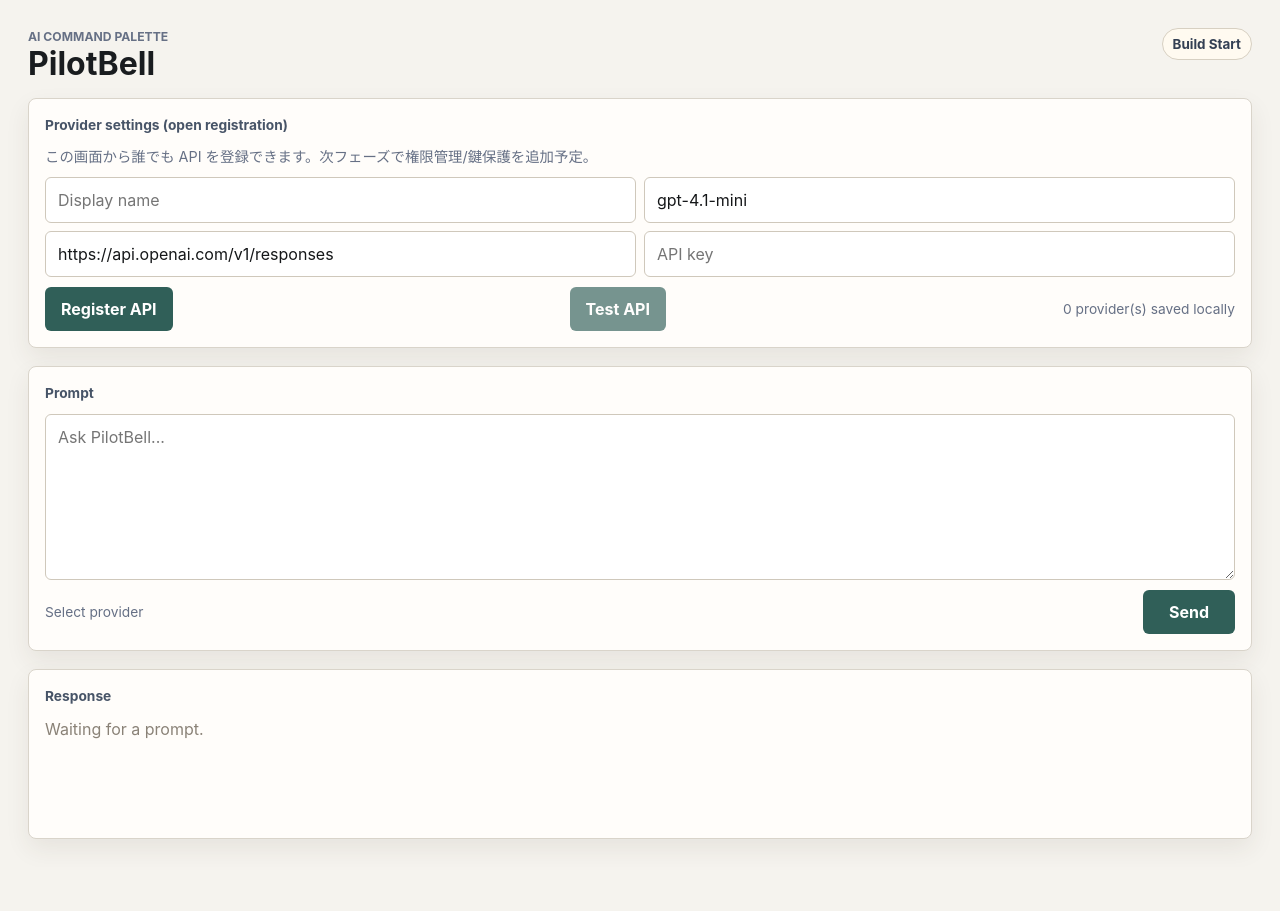
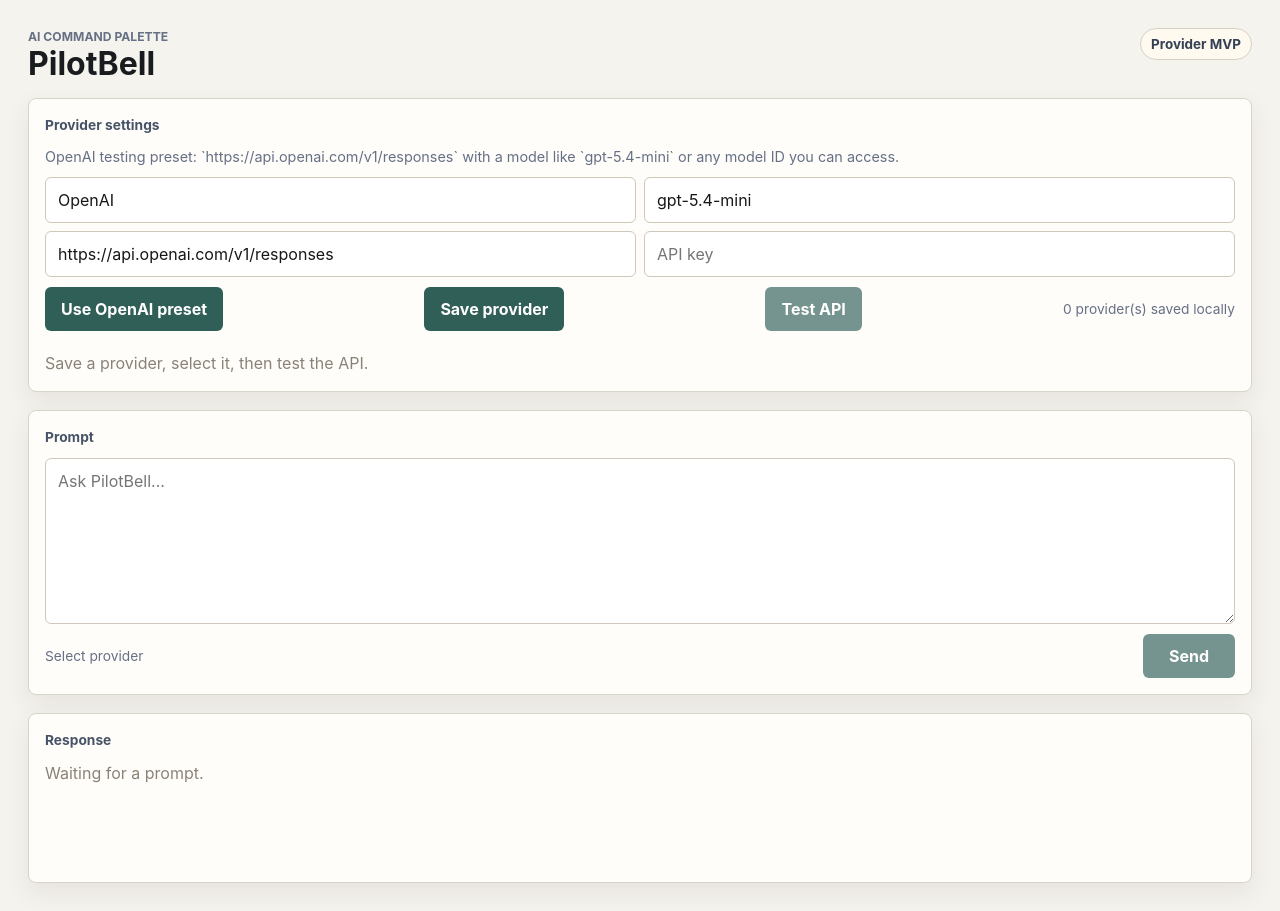
Before and after one commit to 4i7/PilotBell, a React (Vite) app: page / in a window 1280 px wide. Before the commit the page ends 867 px from the top, so only its background shows below. Built offline with nearby package versions, Linux system fonts and the light colour scheme.

Commit message:
Support OpenAI Responses API provider testing

```diff
--- a/src/App.tsx
+++ b/src/App.tsx
@@ -27,10 +27,10 @@
   const [providers, setProviders] = useState<ProviderConfig[]>(() => loadProviders());
   const [selectedProviderId, setSelectedProviderId] = useState("");
   const [providerDraft, setProviderDraft] = useState<ProviderDraft>({
-    name: "",
+    name: "OpenAI",
     endpoint: "https://api.openai.com/v1/responses",
     apiKey: "",
-    model: "gpt-4.1-mini",
+    model: "gpt-5.4-mini",
   });
 
   const selectedProvider = useMemo(
@@ -41,6 +41,15 @@
   function persistProviders(next: ProviderConfig[]) {
     setProviders(next);
     saveProviders(next);
+  }
+
+  function applyOpenAIPreset() {
+    setProviderDraft((current) => ({
+      ...current,
+      name: current.name.trim() || "OpenAI",
+      endpoint: "https://api.openai.com/v1/responses",
+      model: current.model.trim() || "gpt-5.4-mini",
+    }));
   }
 
   function addProvider() {
@@ -54,14 +63,21 @@
     const next = [...providers, nextProvider];
     persistProviders(next);
     setSelectedProviderId(nextProvider.id);
-    setProviderDraft({ ...providerDraft, apiKey: "" });
+    setProviderDraft({
+      ...normalized,
+      apiKey: "",
+    });
+    setProviderHealth("");
     setError("");
   }
 
   function removeProvider(id: string) {
     const next = providers.filter((provider) => provider.id !== id);
     persistProviders(next);
-    if (selectedProviderId === id) setSelectedProviderId("");
+    if (selectedProviderId === id) {
+      setSelectedProviderId("");
+      setProviderHealth("");
+    }
   }
 
   async function testProvider() {
@@ -92,9 +108,14 @@
       setError("Select a provider before sending.");
       return;
     }
+    if (!prompt.trim()) {
+      setError("Prompt is empty.");
+      return;
+    }
 
     setIsSending(true);
     setError("");
+
     try {
       const result = await invoke<AssistantReply>("handle_prompt", {
         prompt,
@@ -111,30 +132,132 @@
 
   return (
     <main className="shell">
-      <header className="topbar"><div><p className="eyebrow">AI Command Palette</p><h1>PilotBell</h1></div><span className="phase">Build Start</span></header>
+      <header className="topbar">
+        <div>
+          <p className="eyebrow">AI Command Palette</p>
+          <h1>PilotBell</h1>
+        </div>
+        <span className="phase">Provider MVP</span>
+      </header>
+
       <section className="composer">
-        <div className="section-title">Provider settings (open registration)</div>
-        <p className="helper">この画面から誰でも API を登録できます。次フェーズで権限管理/鍵保護を追加予定。</p>
+        <div className="section-title">Provider settings</div>
+        <p className="helper">
+          OpenAI testing preset: `https://api.openai.com/v1/responses` with a model like
+          `gpt-5.4-mini` or any model ID you can access.
+        </p>
         <div className="grid">
-          <input value={providerDraft.name} onChange={(event) => setProviderDraft({ ...providerDraft, name: event.currentTarget.value })} placeholder="Display name" />
-          <input value={providerDraft.model} onChange={(event) => setProviderDraft({ ...providerDraft, model: event.currentTarget.value })} placeholder="Model (e.g. gpt-4.1-mini)" />
-          <input value={providerDraft.endpoint} onChange={(event) => setProviderDraft({ ...providerDraft, endpoint: event.currentTarget.value })} placeholder="Endpoint URL" />
-          <input type="password" value={providerDraft.apiKey} onChange={(event) => setProviderDraft({ ...providerDraft, apiKey: event.currentTarget.value })} placeholder="API key" />
+          <input
+            value={providerDraft.name}
+            onChange={(event) =>
+              setProviderDraft({ ...providerDraft, name: event.currentTarget.value })
+            }
+            placeholder="Display name"
+          />
+          <input
+            value={providerDraft.model}
+            onChange={(event) =>
+              setProviderDraft({ ...providerDraft, model: event.currentTarget.value })
+            }
+            placeholder="Model (e.g. gpt-5.4-mini)"
+          />
+          <input
+            value={providerDraft.endpoint}
+            onChange={(event) =>
+              setProviderDraft({ ...providerDraft, endpoint: event.currentTarget.value })
+            }
+            placeholder="Endpoint URL"
+          />
+          <input
+            type="password"
+            value={providerDraft.apiKey}
+            onChange={(event) =>
+              setProviderDraft({ ...providerDraft, apiKey: event.currentTarget.value })
+            }
+            placeholder="API key"
+          />
         </div>
         <div className="actions">
-          <button type="button" onClick={addProvider}>Register API</button>
-          <button type="button" onClick={testProvider} disabled={isTestingProvider || !selectedProvider}>{isTestingProvider ? "Testing..." : "Test API"}</button>
+          <button type="button" onClick={applyOpenAIPreset}>
+            Use OpenAI preset
+          </button>
+          <button type="button" onClick={addProvider}>
+            Save provider
+          </button>
+          <button
+            type="button"
+            onClick={testProvider}
+            disabled={isTestingProvider || !selectedProvider}
+          >
+            {isTestingProvider ? "Testing..." : "Test API"}
+          </button>
           <span className="status">{providers.length} provider(s) saved locally</span>
         </div>
         {providerHealth ? <p className="helper">{providerHealth}</p> : null}
-        {providers.length > 0 ? <ul className="provider-list">{providers.map((provider) => <li key={provider.id}><button type="button" className={provider.id === selectedProviderId ? "provider active" : "provider"} onClick={() => setSelectedProviderId(provider.id)}>{provider.name} / {provider.model}</button><button type="button" className="danger" onClick={() => removeProvider(provider.id)}>Remove</button></li>)}</ul> : null}
+
+        {providers.length > 0 ? (
+          <ul className="provider-list">
+            {providers.map((provider) => (
+              <li key={provider.id}>
+                <button
+                  type="button"
+                  className={provider.id === selectedProviderId ? "provider active" : "provider"}
+                  onClick={() => setSelectedProviderId(provider.id)}
+                >
+                  {provider.name} / {provider.model}
+                </button>
+                <button
+                  type="button"
+                  className="danger"
+                  onClick={() => removeProvider(provider.id)}
+                >
+                  Remove
+                </button>
+              </li>
+            ))}
+          </ul>
+        ) : (
+          <p className="empty">Save a provider, select it, then test the API.</p>
+        )}
       </section>
-      <form className="composer" onSubmit={(event) => { event.preventDefault(); sendPrompt(); }}>
+
+      <form
+        className="composer"
+        onSubmit={(event) => {
+          event.preventDefault();
+          void sendPrompt();
+        }}
+      >
         <label htmlFor="prompt">Prompt</label>
-        <textarea id="prompt" value={prompt} onChange={(event) => setPrompt(event.currentTarget.value)} placeholder="Ask PilotBell..." rows={6} />
-        <div className="actions"><span className="status">{selectedProvider ? `${selectedProvider.name} / ${selectedProvider.model}` : "Select provider"}</span><button type="submit" disabled={isSending}>{isSending ? "Sending..." : "Send"}</button></div>
+        <textarea
+          id="prompt"
+          value={prompt}
+          onChange={(event) => setPrompt(event.currentTarget.value)}
+          placeholder="Ask PilotBell..."
+          rows={6}
+        />
+        <div className="actions">
+          <span className="status">
+            {selectedProvider
+              ? `${selectedProvider.name} / ${selectedProvider.model}`
+              : "Select provider"}
+          </span>
+          <button type="submit" disabled={isSending || !selectedProvider || !prompt.trim()}>
+            {isSending ? "Sending..." : "Send"}
+          </button>
+        </div>
       </form>
-      <section className="response" aria-live="polite"><div className="section-title">Response</div>{error ? <pre className="error">{error}</pre> : reply ? <pre>{reply.content}</pre> : <p className="empty">Waiting for a prompt.</p>}</section>
+
+      <section className="response" aria-live="polite">
+        <div className="section-title">Response</div>
+        {error ? (
+          <pre className="error">{error}</pre>
+        ) : reply ? (
+          <pre>{reply.content}</pre>
+        ) : (
+          <p className="empty">Waiting for a prompt.</p>
+        )}
+      </section>
     </main>
   );
 }
```
Also changed, not shown: 1 other file (tests, documents, lock files or other folders).
